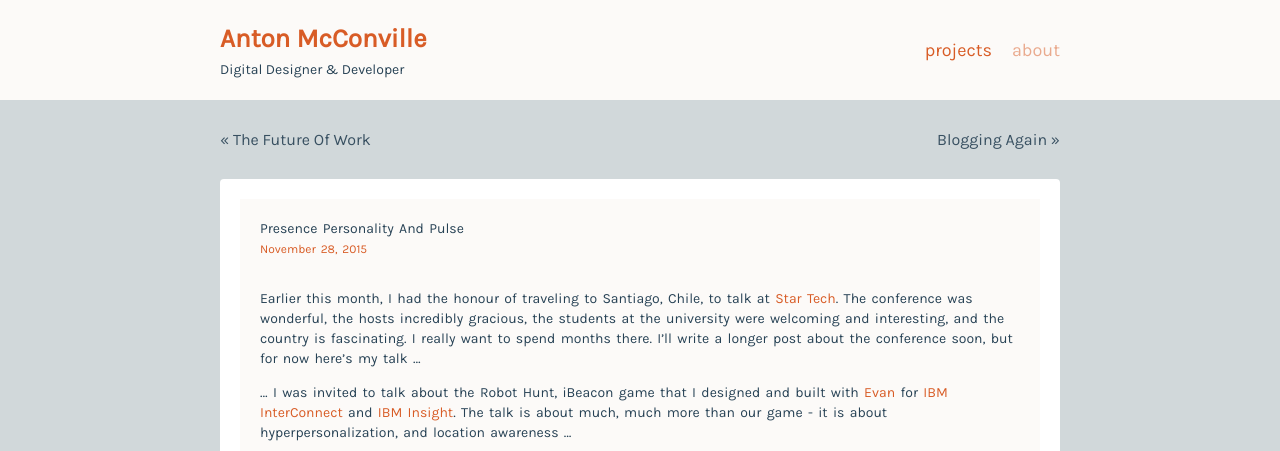
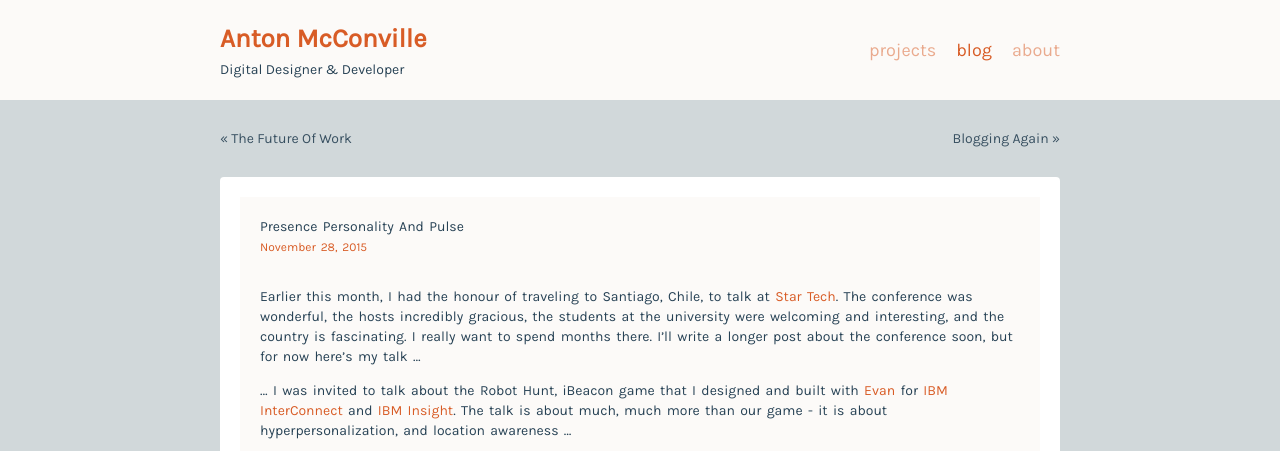
Before and after one commit to mcconville/blog, a Jekyll site: the page built from _posts/blog/2015-11-28-presence-personality-and-pulse.md, in a window 1280 px wide, cut to the strip 0-451 px from the top of the page. Built offline with Jekyll 4.4.1, drawn with Linux system fonts in a browser that asks for light colours.

Commit message:
improvements

```diff
--- a/_layouts/post.html
+++ b/_layouts/post.html
@@ -57,8 +57,9 @@
         </div>
       </a>
       <div class="navigation">
-        <a class="selected" href="index.html">projects</a>
-        <a class="deselected end" href="pages/about.html">about</a>
+        <a class="deselected" href="https://mcconville.github.io">projects</a>
+        <a class="selected" href=".">blog</a>
+        <a class="deselected end" href="https://mcconville.github.io/pages/about.html">about</a>
       </div>
     </div>
   </div>
--- a/css/blog.css
+++ b/css/blog.css
@@ -56,6 +56,7 @@
   margin-top:30px;
   width: 840px;
   justify-content: space-between;
+  font-size: 14px;
 }
 
 .nextpost{
```
